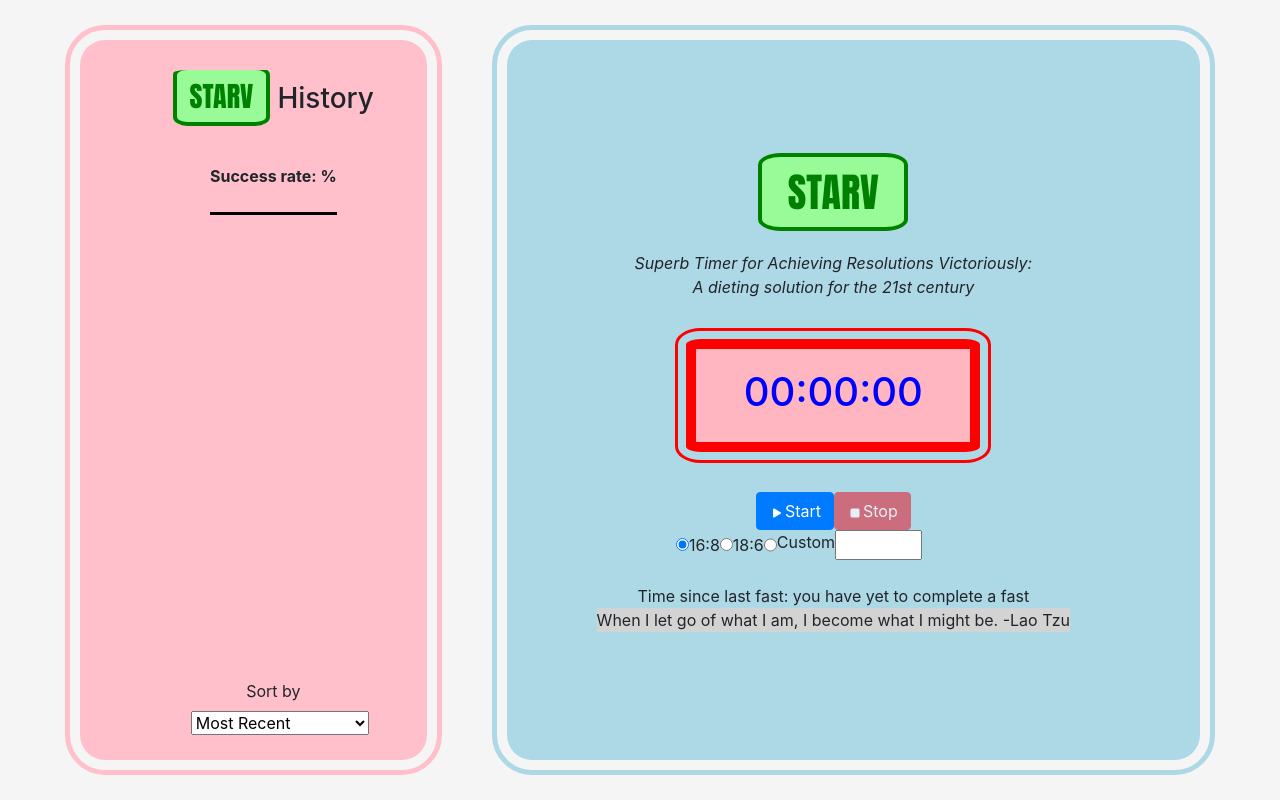
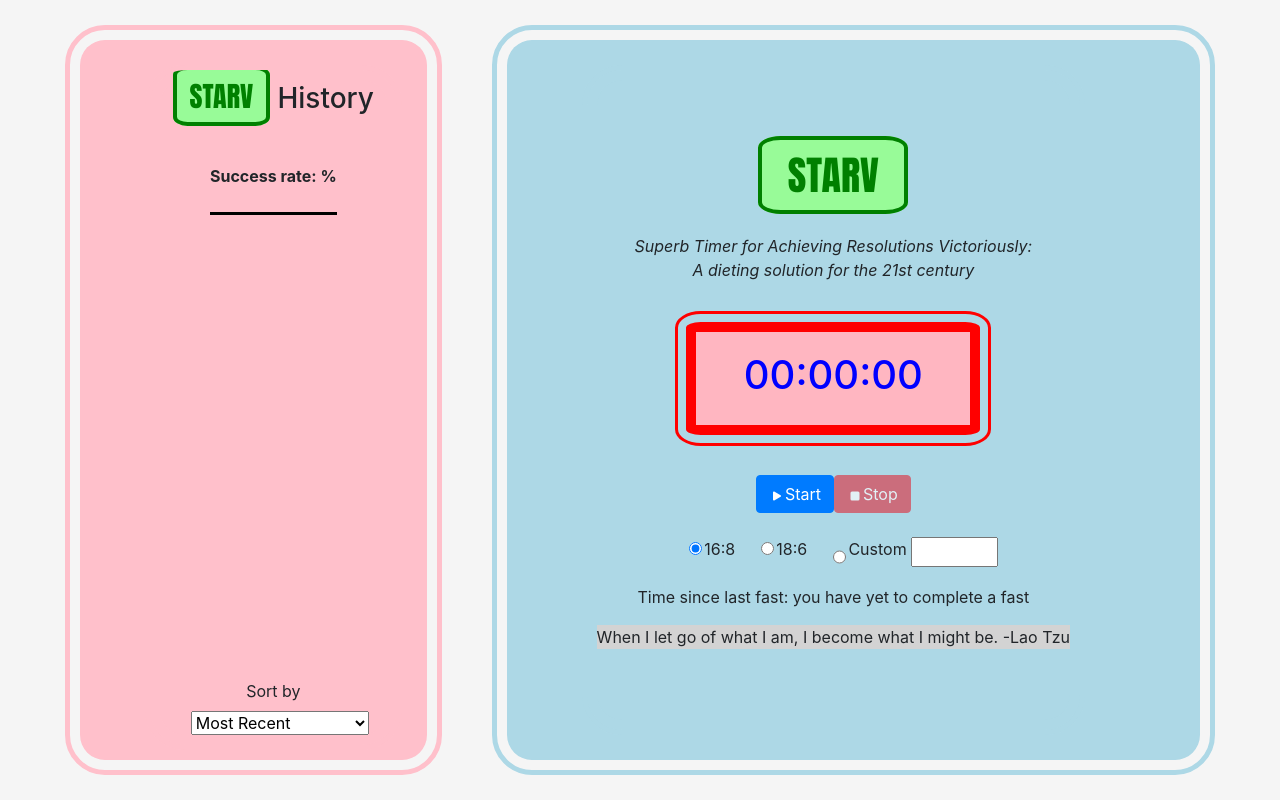
Before and after one commit to wan-li-va/STARV, a React (Create React App) app: page / in a window 1280 px wide. Built offline with nearby package versions, Linux system fonts and the light colour scheme.

Commit message:
fixed radio button styling

```diff
--- a/src/components/ScheduleButtons.js
+++ b/src/components/ScheduleButtons.js
@@ -48,19 +48,19 @@ export default class ScheduleButtons extends Component {
                 <input type="radio" name="Radios" id="Radio1" value={16}
                     checked={this.state.selectedRadio === "Radio1"} onClick={this.handleOptionChange}
                     disabled={this.props.isRunning} />
-                    16:8
+                    <label className="radioLabel"> 16:8 </label>
             </div>
             <div className="radioButton">
                 <input type="radio" name="Radios" id="Radio2" value={18}
                     checked={this.state.selectedRadio === "Radio2"} onClick={this.handleOptionChange}
                     disabled={this.props.isRunning} />
-                    18:6
+                    <label className="radioLabel"> 18:6 </label>
             </div>
             <div className="radioButton" id="customSelect">
                 <input type="radio" name="Radios" id="Radio3" value="option3"
                     checked={this.state.selectedRadio === "Radio3"} onClick={this.handleOptionChange}
                     disabled={this.props.isRunning} />
-                    Custom
+                    <label className="radioLabel">Custom</label>
                 <OverlayTrigger placement="right" overlay={
                     <Tooltip>
                         Choose intended fasting hours between 5 and 23, inclusive.
--- a/src/styling/MainPanel.css
+++ b/src/styling/MainPanel.css
@@ -22,5 +22,6 @@
 }
 
 .timeSince {
-    margin-top: 3vh;
+    margin-top: 2vh;
+    margin-bottom: 2vh;
 }
--- a/src/styling/ScheduleButtons.css
+++ b/src/styling/ScheduleButtons.css
@@ -2,9 +2,6 @@
     display: flex;
     flex-direction: row;
     margin-left: 3vw;
-}
-
-.timeSince {
     margin-top: 3vh;
 }
 
@@ -12,4 +9,22 @@
     flex-direction: row;
     background-color: palegreen;
     width: 15vw;
+
 }
+
+.radioButton {
+    margin-left: 1vw;
+}
+
+#Radio3 {
+    margin-top: 1vh;
+}
+
+.radioLabel {
+    margin-left: 0.2vw;
+    margin-right: 1vw;
+}
+
+#customInput {
+    margin-left: -8px;
+}
```
